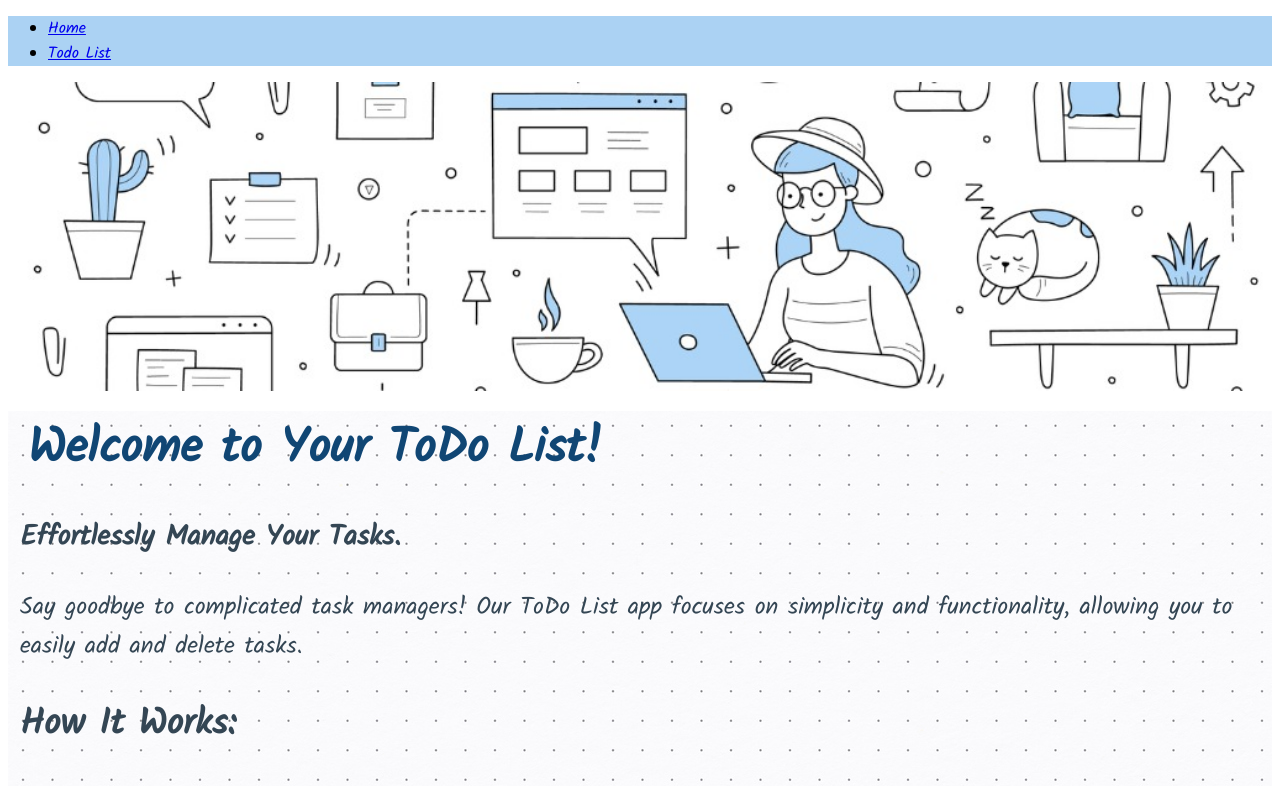
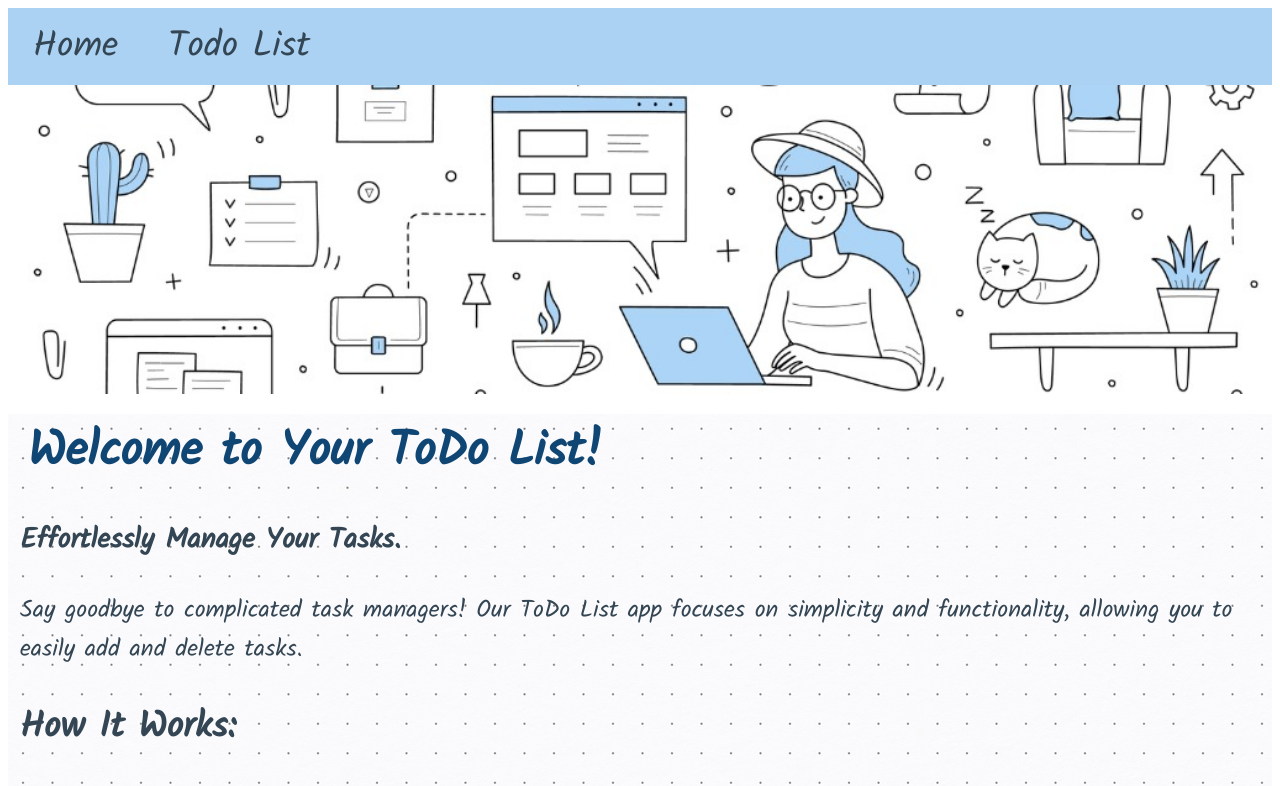
Before and after one commit to ElenaDu/react-todo, a React (Create React App) app: page / in a window 1280 px wide. Shown: the top 786 px of the page. Built offline with nearby package versions, Linux system fonts and the light colour scheme; no server answers; the HTML template or start-up script is replaced by a standard one.

Commit message:
Add styles to Header

```diff
--- a/src/App.module.css
+++ b/src/App.module.css
@@ -28,7 +28,8 @@ h1 {
         background-image: url('./iStock-1320330053_small.jpg');
       }
     h1 {
-        font-size: 2em;
+        font-size: 36px;
+        margin: 4px;
     }
 }
 
@@ -36,5 +37,8 @@ h1 {
     .app {
         background-image: url('./iStock-1320330053_small.jpg');
       }
+    h1 {
+        font-size: 36px;
+    }
 
 }
--- a/src/components/Header.module.css
+++ b/src/components/Header.module.css
@@ -1,22 +1,60 @@
 .header {
+    margin: 0;
+    padding: 0;
 
 }
 
 .topDiv {
     background-color: #ABD2F3;
-    margin: 0; /* Reset margin */
-    padding: 0; /* Reset padding */
+    margin: 0;
+    padding: 0;
 
 }
 
-.imgDiv {
-   /* display: flex;
-    justify-content: center;*/
+.topDiv ul {
+    display: flex;
+    /* Use flexbox */
+    justify-content: flex-start;
+    list-style-type: none;
+    margin: 0;
+    padding: 0;
+}
 
+.topDiv li {
+    margin: 0 15px;
+    padding: 10px;
+    font-size: 36px;
+}
+
+.topDiv li a {
+    text-decoration: none;
+    color: #344654;
 }
 
 .imgDiv img {
     width: 100%;
-    margin: none;
-    padding: none;
+    margin: 0;
+    padding: 0;
 }
+
+/* For this project I assume that mobile phones are under 500px, tablets are often between
+500 and 1000px, and anything larger than 1000px is likely to be a normal browser screen. */
+
+/* Add media query: for smaller screens use the backgroung image with smaller pattern, change font size. */
+@media screen and (max-width: 500px) {
+
+    .topDiv li {
+        margin: 0 8px;
+        padding: 8px;
+        font-size: 18px;
+    }
+
+}
+
+@media screen and (min-width: 501px) and (max-width: 1000px) {
+    .topDiv li {
+        margin: 0 8px;
+        padding: 10px;
+        font-size: 24px;
+    }
+}
```
